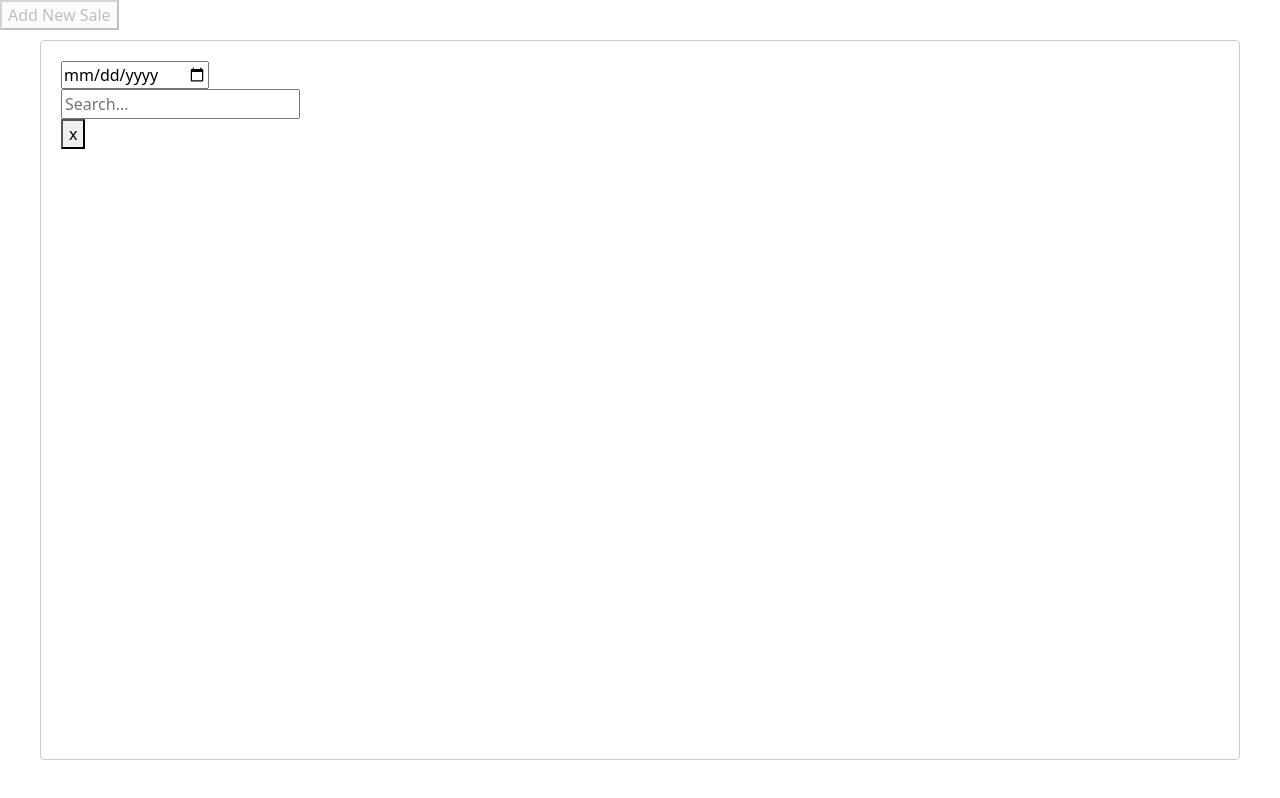
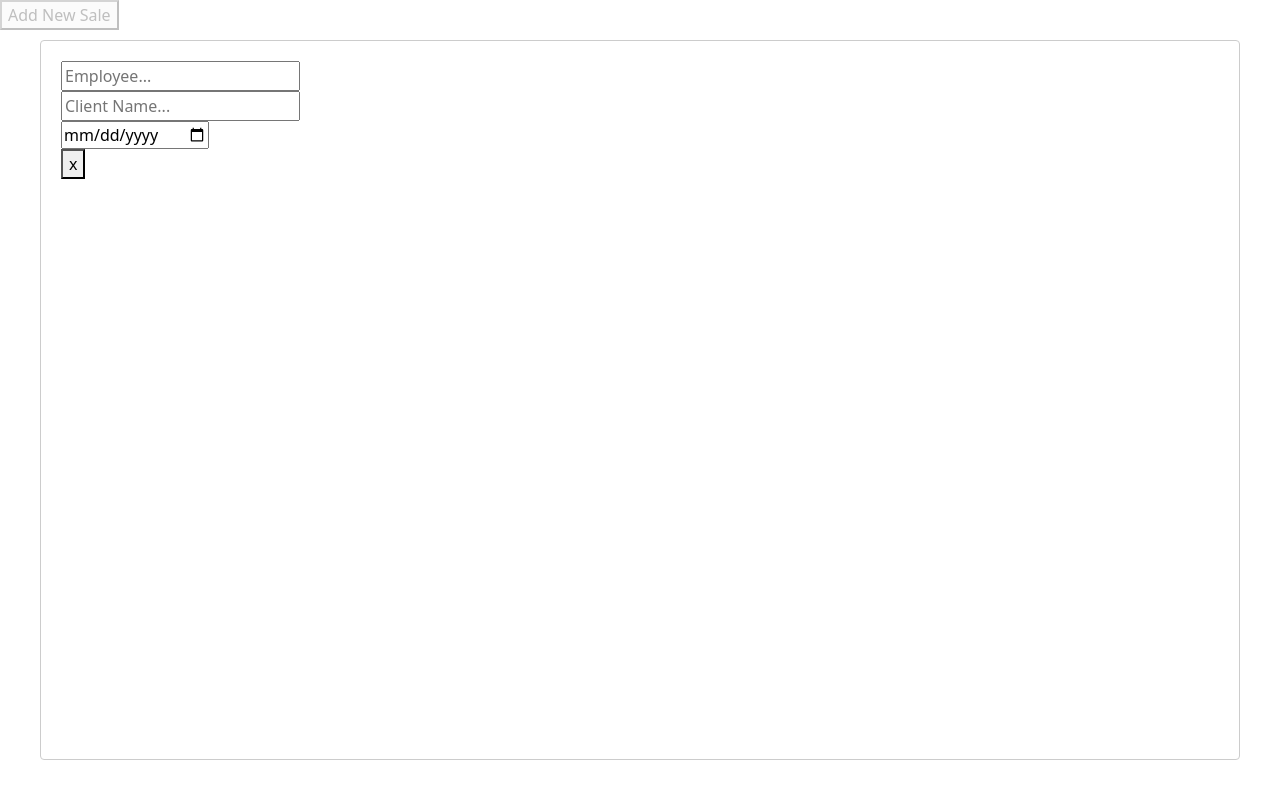
Before and after one commit to abdullokhkhazratkulov/Form_Sale, a React (Create React App) app: page / in a window 1280 px wide. Both pictures are taken after a click on the button "Add New Sale". Built offline with nearby package versions, Linux system fonts and the light colour scheme.

Commit message:
new things

```diff
--- a/package.json
+++ b/package.json
@@ -3,6 +3,7 @@
   "version": "0.1.0",
   "private": true,
   "dependencies": {
+    "@reduxjs/toolkit": "^1.8.6",
     "@testing-library/jest-dom": "^5.16.5",
     "@testing-library/react": "^13.4.0",
     "@testing-library/user-event": "^13.5.0",
--- a/src/components/NewSale/NewSale.jsx
+++ b/src/components/NewSale/NewSale.jsx
@@ -1,11 +1,9 @@
 import Modal from 'react-modal';
 import React, {useState} from 'react'
-import Employee from './inputs/Employee';
-import Date from './inputs/Date';
-
+import useInput from '../../hooks/useInput';
+import AllInputs from './inputs/AllInputs'
 const NewSale = () => {
     const [modalIsOpen, setIsOpen] = useState(false);
-
     const openModal = () => {
         setIsOpen(true);
     }
@@ -16,12 +14,13 @@ const NewSale = () => {
     <div className="new_sale">
         <button onClick={openModal}> Add New Sale</button>
         <Modal isOpen={modalIsOpen} ariaHideApp={true}>
-            <Date />
-            <Employee />
-            <button onClick={closeModal}>x</button>
+            <form>
+                <AllInputs />
+                <button onClick={closeModal}>x</button>
+            </form>
         </Modal>
     </div>
   )
 }
-
+Modal.setAppElement('body');
 export default NewSale
--- /dev/null
+++ b/src/components/NewSale/inputs/AllInputs.jsx
@@ -0,0 +1,25 @@
+import React from 'react'
+import useInput from '../../../hooks/useInput'
+import Client from './Client'
+import Employee from './Employee'
+
+const Inputs = () => {
+    const [employeeName,bindEmployeeName, resetEmployeeName] = useInput('')
+    const [clientName,bindClientName, resetClientName] = useInput('')
+    const [date, bindDate, resetDate] = useInput('')
+    const submitHandler = e => {
+        e.preventDefault()
+        resetEmployeeName()
+        resetClientName()
+        resetDate()
+    }
+  return (
+    <div>
+        <Employee bind={bindEmployeeName}/>
+        <Client  bind={bindClientName}/>
+        <input type="date" min="02-11-202a2"  bind={bindDate}/>
+    </div>
+  )
+}
+
+export default Inputs
--- /dev/null
+++ b/src/components/NewSale/inputs/Client.jsx
@@ -0,0 +1,42 @@
+import React, {useState} from 'react'
+import productData from '../../../data/data'
+
+const Client = ({bind}) => {
+    const [value, setValue] = useState("");
+    const onSearch = (searchTerm) => {
+        setValue(searchTerm);
+    };
+  return (
+    <div className="client">
+        <input
+            className="search"
+            placeholder="Client Name..."
+            value={value ? value : bind.value}
+            onChange={bind.onChange}
+        />
+            <div className="dropdown">
+                {productData
+                    .filter((product) => {
+                    const searchTerm = bind.value?.toLowerCase();
+                    const clientName = product.clientName.toLowerCase();
+                    return (
+                        searchTerm &&
+                        clientName.startsWith(searchTerm) &&
+                        clientName !== searchTerm
+                    );
+                    })
+                    .map((product) => (
+                    <div
+                        onClick={() => onSearch(product.clientName)}
+                        className="dropdown-row"
+                        key={product.clientName}
+                    >
+                        {product.clientName}
+                    </div>
+                ))}
+            </div>
+    </div>
+  )
+}
+
+export default Client
--- a/src/components/NewSale/inputs/Date.jsx
+++ /dev/null
@@ -1,11 +0,0 @@
-import React from 'react'
-
-const Date = () => {
-  return (
-    <div className="currentDate">
-        <input type="date" min="02-11-202a2"/>
-    </div>
-  )
-}
-
-export default Date
--- a/src/components/NewSale/inputs/Employee.jsx
+++ b/src/components/NewSale/inputs/Employee.jsx
@@ -1,11 +1,8 @@
 import React, {useState} from 'react'
 import productData from '../../../data/data'
 
-const Employee = () => {
+const Employee = ({bind}) => {
     const [value, setValue] = useState("");
-    const onChange = (event) => {
-        setValue(event.target.value);
-    };
     const onSearch = (searchTerm) => {
         setValue(searchTerm);
     };
@@ -13,13 +10,14 @@ const Employee = () => {
     <div className="employee">
         <input
             className="search"
-            placeholder="Search..."
-            value={value} onChange={onChange}
+            placeholder="Employee..."
+            value={value ? value : bind.value}
+            onChange={bind.onChange}
         />
         <div className="dropdown">
             {productData
                 .filter((product) => {
-                    const searchTerm = value.toLowerCase();
+                const searchTerm = bind.value?.toLowerCase();
                 const employeeName = product.employeeName.toLowerCase();
                 return (
                     searchTerm &&
--- a/src/data/data.js
+++ b/src/data/data.js
@@ -4,7 +4,7 @@ const productData = [
         employeeName: 'Olimjon',
         clientName: 'Abdullajon',
         productName: 'Hp Laptop',
-        wholesalePrice: 50000,
+        amount: 50000,
         price: 5000
     },
     {
@@ -12,23 +12,23 @@ const productData = [
         employeeName: 'Akmal',
         clientName: 'Ali',
         productName: 'Iphone',
-        wholesalePrice: 10000,
+        amount: 10000,
         price: 500
     },
     {
         id: 3,
         employeeName: 'Aziz',
         clientName: 'Javlon',
-        productName: 'Samsung Galaxy',
-        wholesalePrice: 5000,
+        productName: 'Samsung Galaxy S21',
+        amount: 5000,
         price: 300
     },
     {
         id: 4,
         employeeName: 'Murod',
         clientName: 'Javlon',
-        productName: 'Samsung Galaxy',
-        wholesalePrice: 5000,
+        productName: 'Samsung Galaxy S22 Ultra SUper Pro MAX',
+        amount: 5000,
         price: 300
     }
 ]
--- /dev/null
+++ b/src/hooks/useInput.js
@@ -0,0 +1,18 @@
+import { useState } from "react";
+
+function useInput(initialValue) {
+    const [value, setValue] = useState(initialValue);
+
+    const reset = () => {
+        setValue(initialValue)
+    }
+    const bind = {
+        value,
+        onChange: e => {
+            setValue(e.target.value)
+        }
+    }
+    return [value, bind, reset]
+}
+
+export default useInput
```
Also changed, not shown: src/components/NewSale/inputs/Input.jsx (added, +11 -0 lines), src/redux/slice/slice.js (added, +13 -0 lines), src/redux/store/store.js (added), 1 other file (tests, documents, lock files or other folders). Lines whose indentation alone changed are shown as unchanged.
